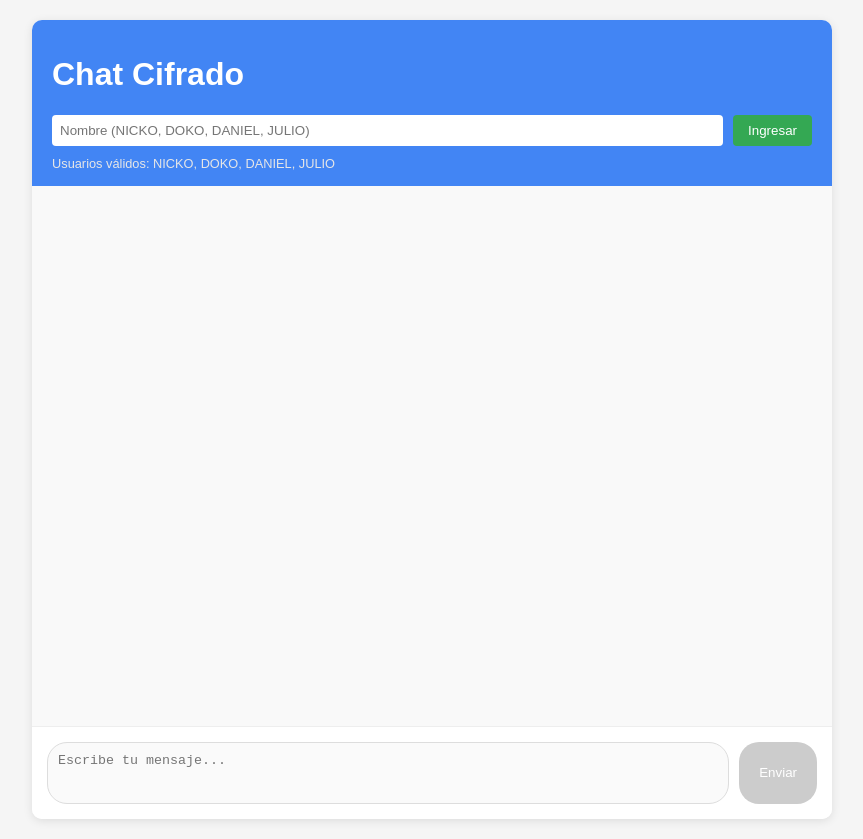
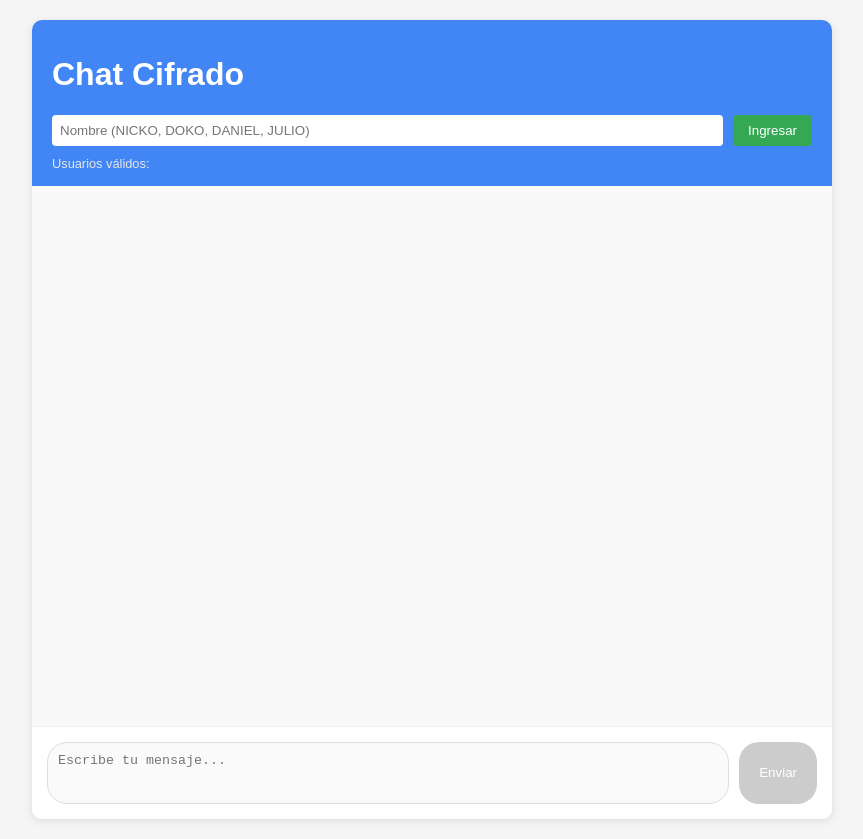
Before and after one commit to DOKO0000/CHAT_PP, a plain HTML site: page index.html in a window 1280 px wide. Shown: the whole page, without its empty margins (208-1071 px from the left). Drawn offline with nearby package versions, Linux system fonts and the light colour scheme.

Commit message:
index.html

```diff
--- a/index.html
+++ b/index.html
@@ -17,7 +17,7 @@
             <div class="auth-section">
                 <input type="text" id="username" placeholder="Nombre (NICKO, DOKO, DANIEL, JULIO)">
                 <button id="loginBtn">Ingresar</button>
-                <div class="usuarios-validos">Usuarios válidos: NICKO, DOKO, DANIEL, JULIO</div>
+                <div class="usuarios-validos">Usuarios válidos: </div>
             </div>
         </header>
 
```
